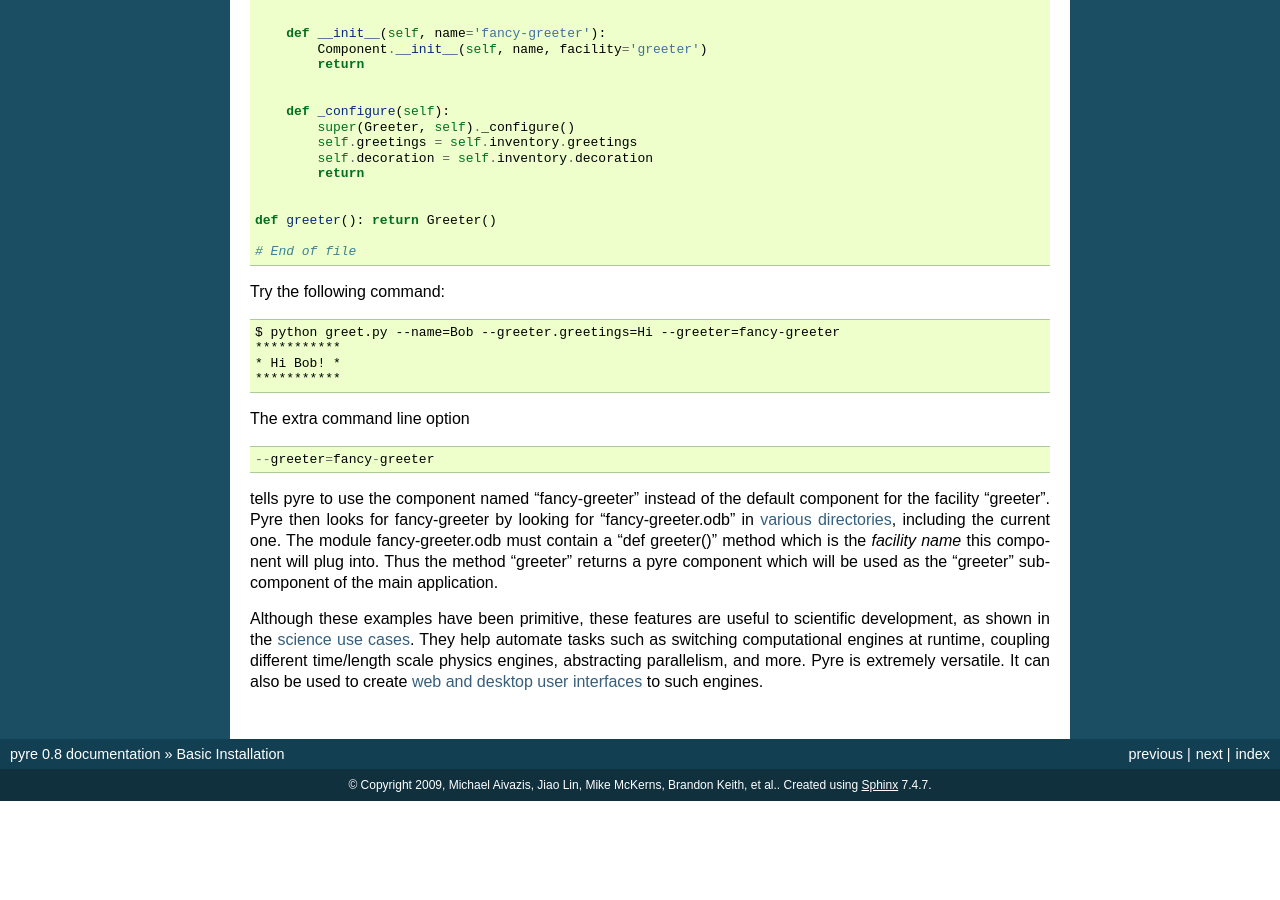
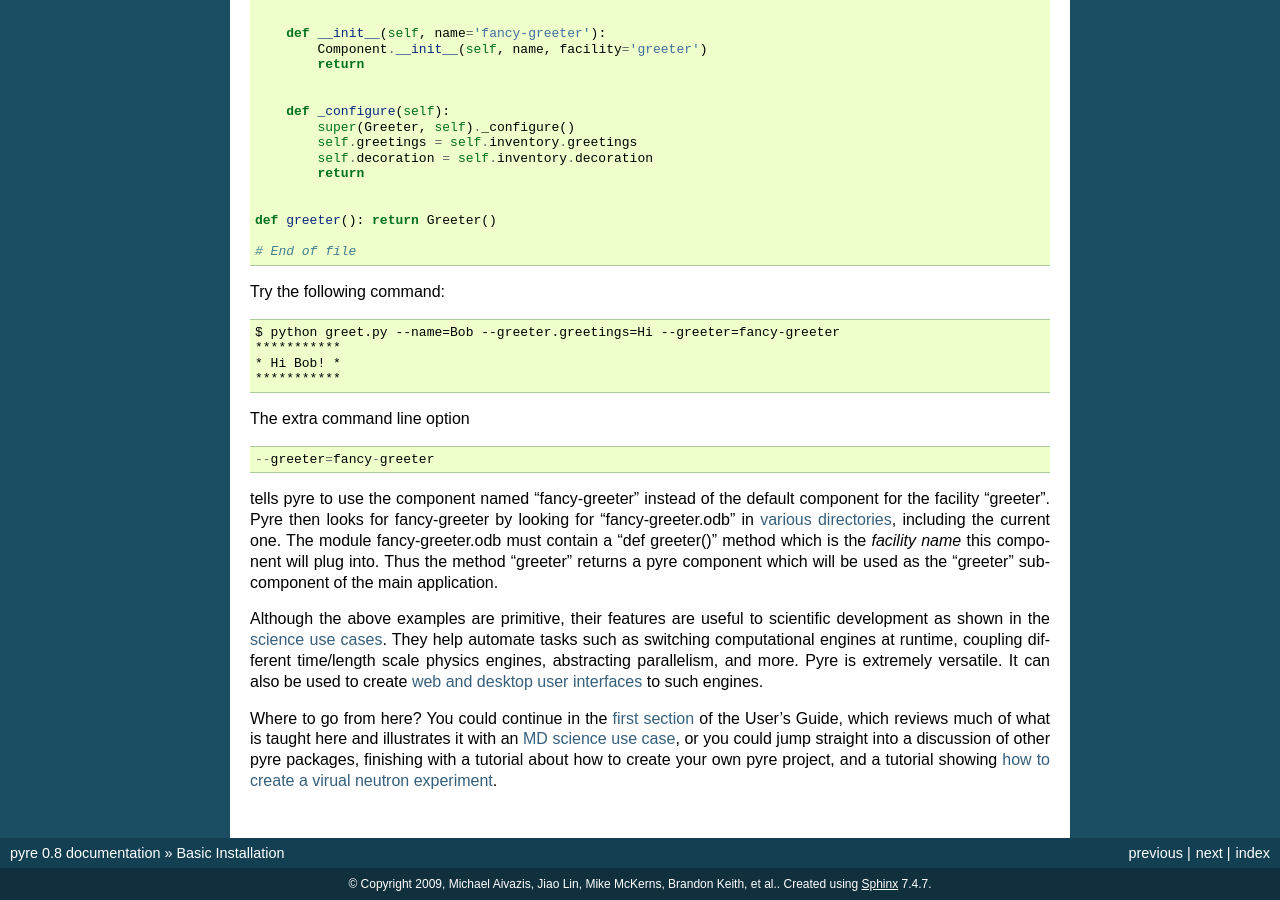
Before and after one commit to danse-inelastic/pyre, a Sphinx documentation site: the page built from docs/pyreTutorials.rst, in a window 1280 px wide and 900 px high, scrolled down 6641 px. Built offline with Sphinx 7.4.7, drawn with Linux system fonts in a browser that asks for light colours; formulas are drawn with MathJax 3; before the commit the page ends 7442 px from its top, so only the background shows below that.

Commit message:
more corrections...

```diff
--- a/docs/pyreBasics.rst
+++ b/docs/pyreBasics.rst
@@ -1,3 +1,5 @@
+.. _pyre-basics:
+
 Pyre basics: Inventory, Component, and Application
 ==================================================
 
--- a/docs/pyrePackages.rst
+++ b/docs/pyrePackages.rst
@@ -388,7 +388,9 @@ so that if one desires to debug pyre components or pyre scripts, one only has to
 
     self._debug.log(something-you'd-like-to-see)
 
-and make sure they turn "on" debug or info output for that component.  For example
+and make sure they turn "on" debug or info output for that component.  For example, this can be done with a journal.pml file in one's config directory::
+
+
 
 
 
--- a/docs/pyreTutorials.rst
+++ b/docs/pyreTutorials.rst
@@ -452,6 +452,8 @@ is the *facility name* this component will plug into.
 Thus the method "greeter" returns a pyre component which will
 be used as the "greeter" subcomponent of the main application.
 
-Although these examples have been primitive, these features are useful to scientific development, as shown in the :ref:`science use cases <indexScienceUseCases>`.  They help automate tasks such as switching computational engines at runtime, coupling different time/length scale physics engines, abstracting parallelism, and more. Pyre is extremely versatile.  It can also be used to create `web and desktop user interfaces <http://dev.danse.us/trac/pyregui>`_ to such engines.
+Although the above examples are primitive, their features are useful to scientific development as shown in the :ref:`science use cases <indexScienceUseCases>`.  They help automate tasks such as switching computational engines at runtime, coupling different time/length scale physics engines, abstracting parallelism, and more. Pyre is extremely versatile.  It can also be used to create `web and desktop user interfaces <http://dev.danse.us/trac/pyregui>`_ to such engines.
+
+Where to go from here?  You could continue in the :ref:`first section<pyre-basics>` of the User's Guide, which reviews much of what is taught here and illustrates it with an :ref:`MD science use case<mmtk>`, or you could jump straight into a discussion of other pyre packages, finishing with a tutorial about how to create your own pyre project, and a tutorial showing :ref:`how to create a virual neutron experiment<mcvine>`.
 
 .. For example, if you have an application that does parametric fitting and this application makes use of a optimizer, you can declare an "optimizer" facility and use pyre's internal component-handling machinery to tell the application to switch optimizers from the command line.
```
